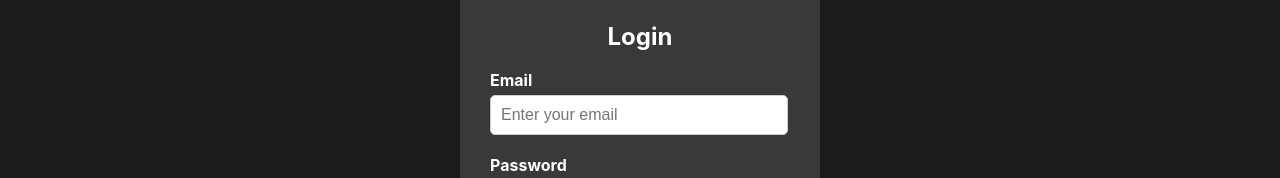
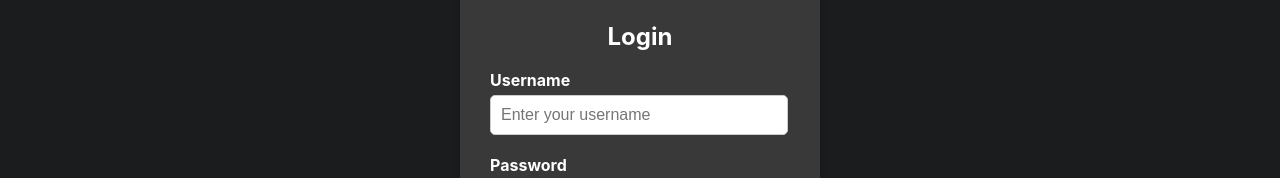
Before and after one commit to cee-diksha/fire_detection, a React (Create React App) app: page /login in a window 1280 px wide. Shown: the part 233-411 px from the top of the page. Built offline with nearby package versions, Linux system fonts and the light colour scheme.

Commit message:
login -email changed to username

```diff
--- a/src/pages/Login.js
+++ b/src/pages/Login.js
@@ -6,13 +6,13 @@ import Header from '../components/Header';
 
 
 const Login = () => {
-  const [email, setEmail] = useState('');
+  const [username, setUsername] = useState('');
   const [password, setPassword] = useState('');
   const {setIsLogin} = useContext(MainContext)
 
   const handleSubmit = (e) => {
       e.preventDefault();
-      console.log('Email:', email);
+      console.log('Email:', username);
       console.log('Password:', password);
   };
 
@@ -22,12 +22,12 @@ const Login = () => {
       <form className="login-form" onSubmit={handleSubmit}>
                 <h2>Login</h2>
                 <div className="input-wrapper">
-                    <label>Email</label>
+                    <label>Username</label>
                     <input
-                        type="email"
-                        placeholder="Enter your email"
-                        value={email}
-                        onChange={(e) => setEmail(e.target.value)}
+                        type="text"
+                        placeholder="Enter your username"
+                        value={username}
+                        onChange={(e) => setUsername(e.target.value)}
                         required
                     />
                 </div>
```
